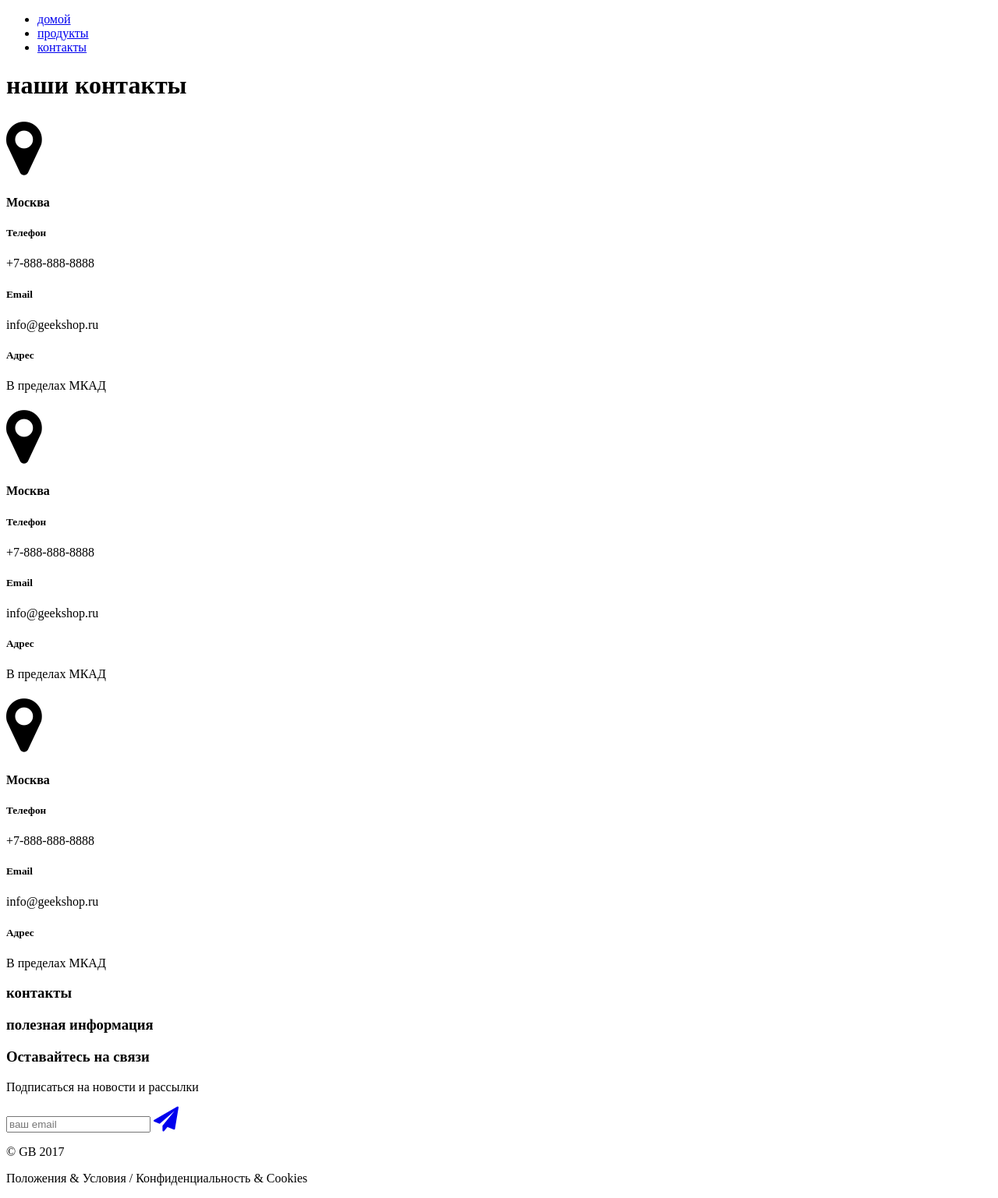
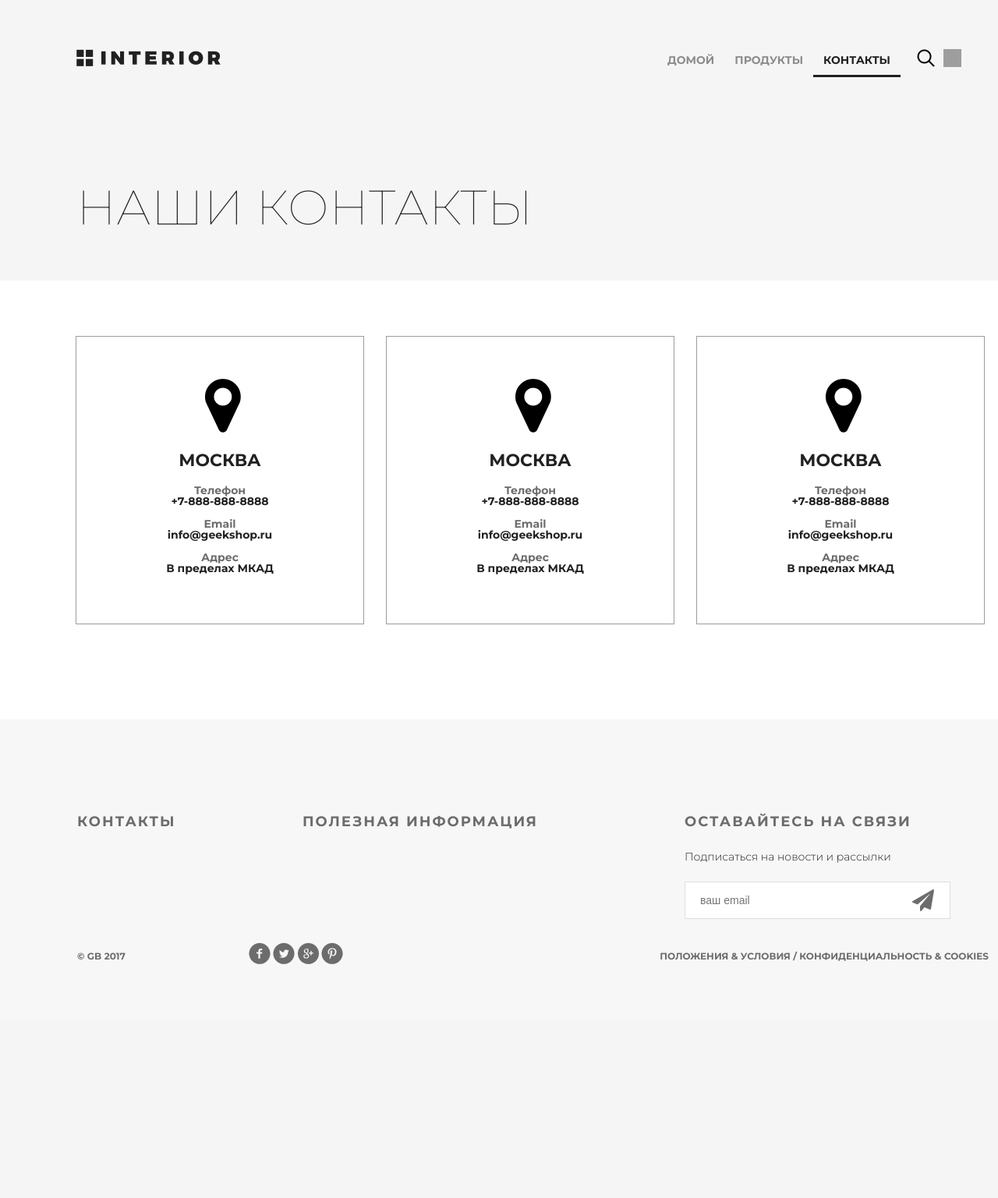
Before and after one commit to IlyaSaveliev/django, a Django app: page /contact/ in a window 1280 px wide; the page is wider, and only the part inside the window is pictured. Shown: that part at 78% size. After the commit the page ends 1237 px from the top of that part, so only its background shows below. Run offline with Django 3.2, Linux system fonts and the light colour scheme; grey boxes are pictures that could not be loaded.

Commit message:
Update contact.html

```diff
--- a/geekshop/mainapp/templates/mainapp/contact.html
+++ b/geekshop/mainapp/templates/mainapp/contact.html
@@ -3,8 +3,8 @@
 <head>
 	<meta charset="utf-8">
 	<title>Контакты</title>
-	<link rel="stylesheet" type="text/css" href="style.css">
-	<link rel="stylesheet" href="fonts/font-awesome/css/font-awesome.css">
+	<link rel="stylesheet" type="text/css" href="/static/style.css">
+	<link rel="stylesheet" href="/static/fonts/font-awesome/css/font-awesome.css">
 </head>
 <body>
 	<div class="container">
@@ -12,9 +12,9 @@
 			<div class="header clearfix">
 				<a href="index.html" class="logo"></a>
 				<ul class="menu">
-					<li><a href="index.html">домой</a></li>
-					<li><a href="products.html">продукты</a></li>
-					<li><a href="contact.html" class="active">контакты</a></li>
+					<li><a href="/">домой</a></li>
+					<li><a href="/products/">продукты</a></li>
+					<li><a href="/contact/" class="active">контакты</a></li>
 				</ul>
 				<a href="#" class="search"></a>
                 <a href="#" class="basket"></a>
```
